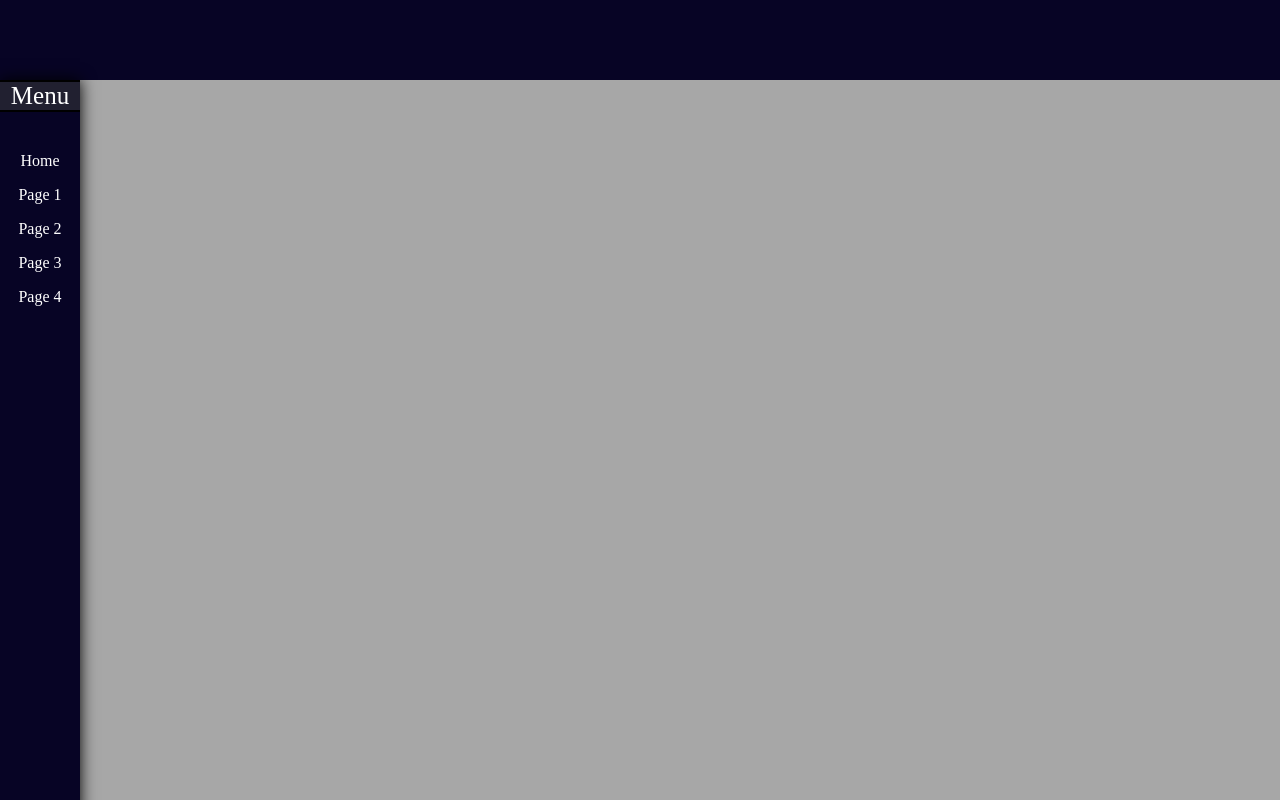
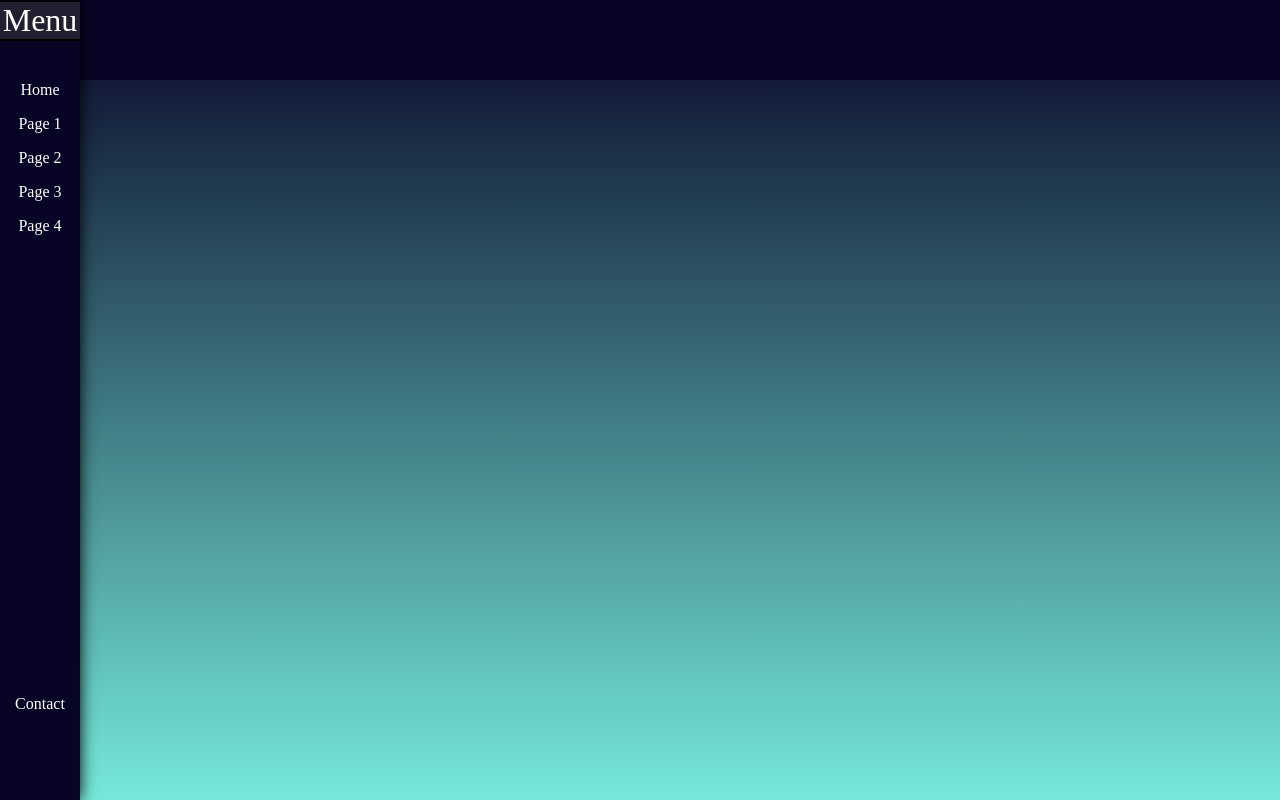
Before and after one commit to CalvinKersten/Side-Navigation-html-css, a plain HTML site: page index.html in a window 1280 px wide. Drawn offline with Linux system fonts and the light colour scheme; a web font is replaced by a local one.

Commit message:
header-x now shrinks when hovering over header-y

```diff
--- a/css/style.css
+++ b/css/style.css
@@ -7,8 +7,9 @@ body {
 }
 
 html {
-    background-color: #a7a7a7;
+    background-image: linear-gradient(#070425, #75e9d9);
     font-family: montserrat;
+    height: 100vh;
 }
 
 /* font */
@@ -19,10 +20,13 @@ html {
 
 /* header-x */
 .h-x {
-    width: 100%;
+    width: calc(100vw - 5rem);
+    top: 0;
+    right: 0;
     height: 5rem;
     background-color: #070425;
     z-index: 9997;
+    position: fixed;
 }
 /* header-y */
 
@@ -37,6 +41,10 @@ html {
 }
 
 /* hover-effects */
+.h-y:hover + .h-x {
+    width: calc(100vw - 15rem);
+    transition-duration: 0.4s;
+}
 .h-y:hover {
     transition-duration: 0.4s;
     height: 100vh;
@@ -46,7 +54,7 @@ html {
     font-size: 2em;
 }
 
-.h-ynav>ul>li:hover>a {
+.h-y>nav>ul>li:hover>a {
     color: #affafa;
     transition-duration: 0s;
 }
@@ -80,7 +88,7 @@ html {
 
 /* list */
 .h-y>nav>ul {
-    height: 92vh;
+    height: 85vh;
     list-style: none;
     display: flex;
     flex-direction: column;
--- a/index.html
+++ b/index.html
@@ -12,9 +12,6 @@
 </head>
 
 <body>
-    <header class="h-x">
-
-    </header>
     <header class="h-y">
         <nav>
             <label>Menu</label>
@@ -28,6 +25,9 @@
             </ul>
         </nav>
     </header>
+    <header class="h-x">
+
+    </header>
 </body>
 
 </html>
```
